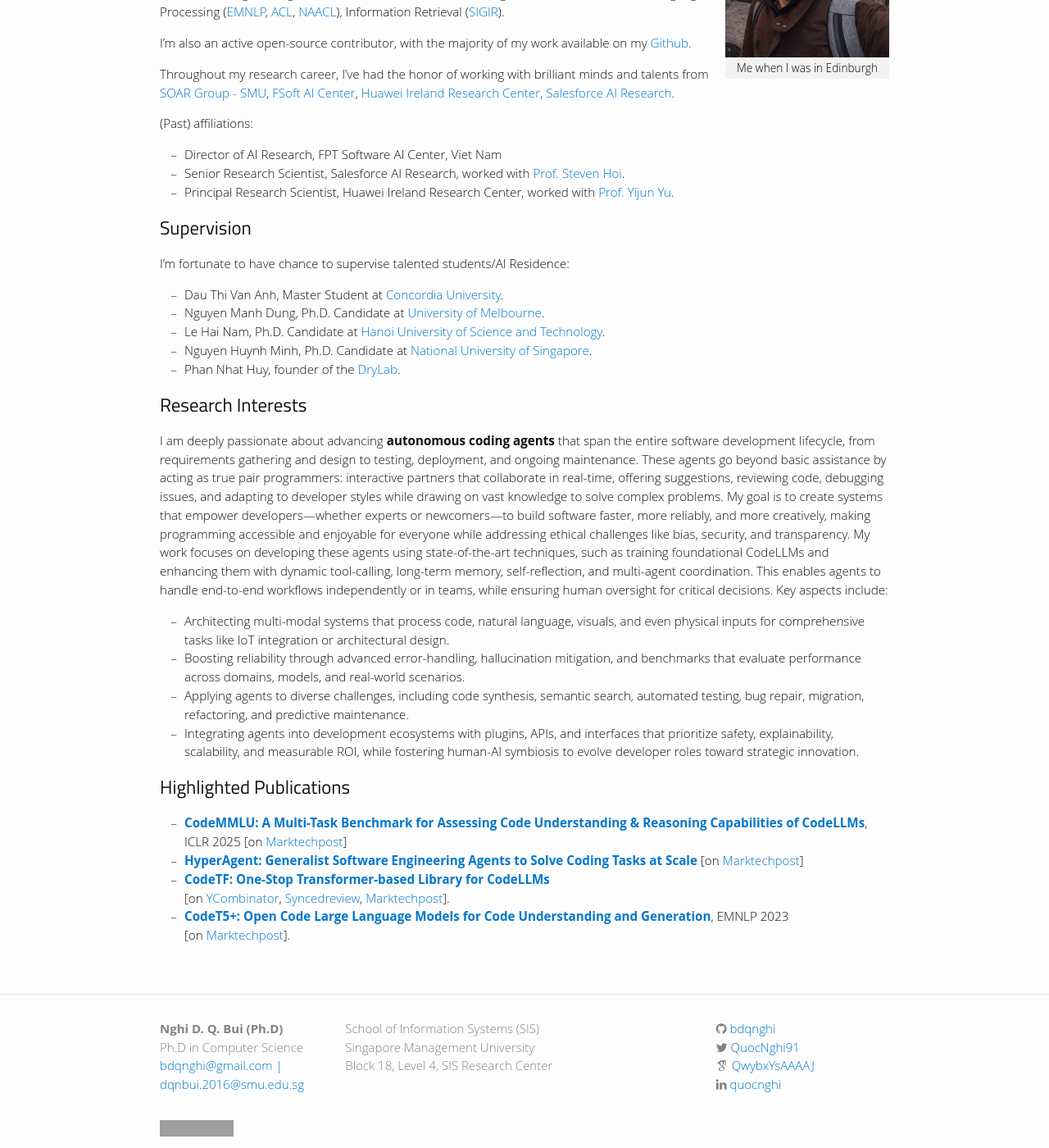
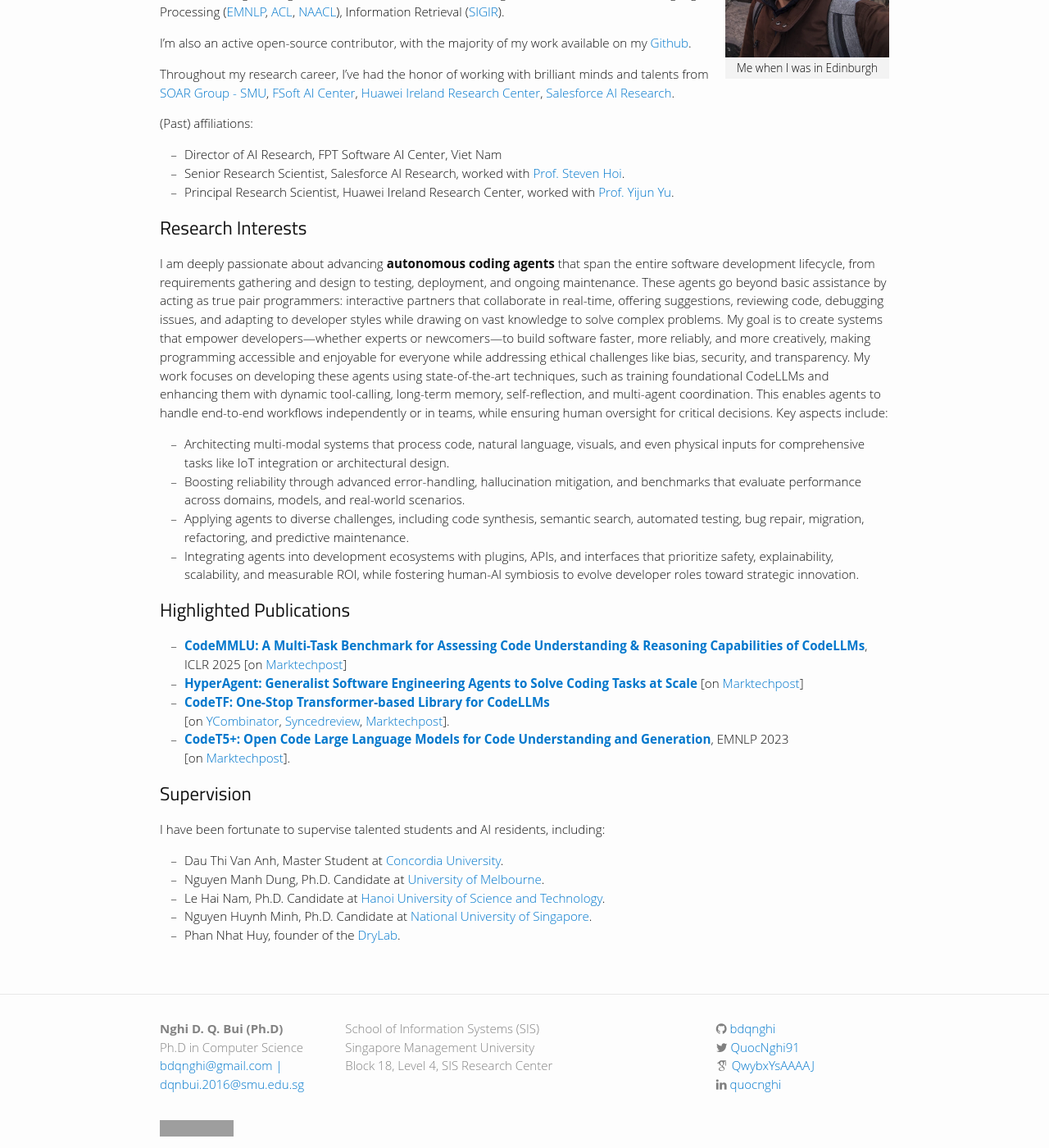
Before and after one commit to bdqnghi/bdqnghi.github.io, a Jekyll site: the page built from index.md, in a window 1280 px wide and 1400 px high, scrolled down 284 px. Shown: the whole window at 82% size. Built offline with Jekyll 4.4.1, drawn with Linux system fonts in a browser that asks for light colours; nearby versions of some CDN libraries; some web fonts are replaced; some of the changed lines change nothing that is shown; grey boxes are pictures that could not be loaded.

Commit message:
Update index.md

```diff
--- a/index.md
+++ b/index.md
@@ -17,15 +17,6 @@ Throughout my research career, I've had the honor of working with brilliant mind
 - Director of AI Research, FPT Software AI Center, Viet Nam
 - Senior Research Scientist, Salesforce AI Research, worked with <a href="https://sites.google.com/view/stevenhoi/home" target="_blank">Prof. Steven Hoi</a>.
 - Principal Research Scientist, Huawei Ireland Research Center, worked with <a href="https://scholar.google.com/citations?user=E5Z63aUAAAAJ&hl=en" target="_blank">Prof. Yijun Yu</a>.
-
-## Supervision
-
-I’m fortunate to have chance to supervise talented students/AI Residence:
-- Dau Thi Van Anh, Master Student at <a href="https://www.concordia.ca/" target="_blank">Concordia University</a>.
-- Nguyen Manh Dung, Ph.D. Candidate at <a href="https://www.unimelb.edu.au/" target="_blank">University of Melbourne</a>.
-- Le Hai Nam, Ph.D. Candidate at <a href="https://hust.edu.vn/" target="_blank">Hanoi University of Science and Technology</a>.
-- Nguyen Huynh Minh, Ph.D. Candidate at <a href="https://nus.edu.sg/" target="_blank">National University of Singapore</a>.
-- Phan Nhat Huy, founder of the <a href="https://www.thedrylab.com/" target="_blank">DryLab</a>.
 
 ## Research Interests
 
@@ -51,3 +42,12 @@ My work focuses on developing these agents using state-of-the-art techniques, su
 <br>
 [on [Marktechpost](https://www.marktechpost.com/2023/05/20/salesforce-ai-introduces-codet5-a-new-family-of-open-code-large-language-models-with-an-encoder-decoder-architecture/)].
 <br>
+
+## Supervision
+
+I have been fortunate to supervise talented students and AI residents, including:
+- Dau Thi Van Anh, Master Student at <a href="https://www.concordia.ca/" target="_blank">Concordia University</a>.
+- Nguyen Manh Dung, Ph.D. Candidate at <a href="https://www.unimelb.edu.au/" target="_blank">University of Melbourne</a>.
+- Le Hai Nam, Ph.D. Candidate at <a href="https://hust.edu.vn/" target="_blank">Hanoi University of Science and Technology</a>.
+- Nguyen Huynh Minh, Ph.D. Candidate at <a href="https://nus.edu.sg/" target="_blank">National University of Singapore</a>.
+- Phan Nhat Huy, founder of the <a href="https://www.thedrylab.com/" target="_blank">DryLab</a>.
```
